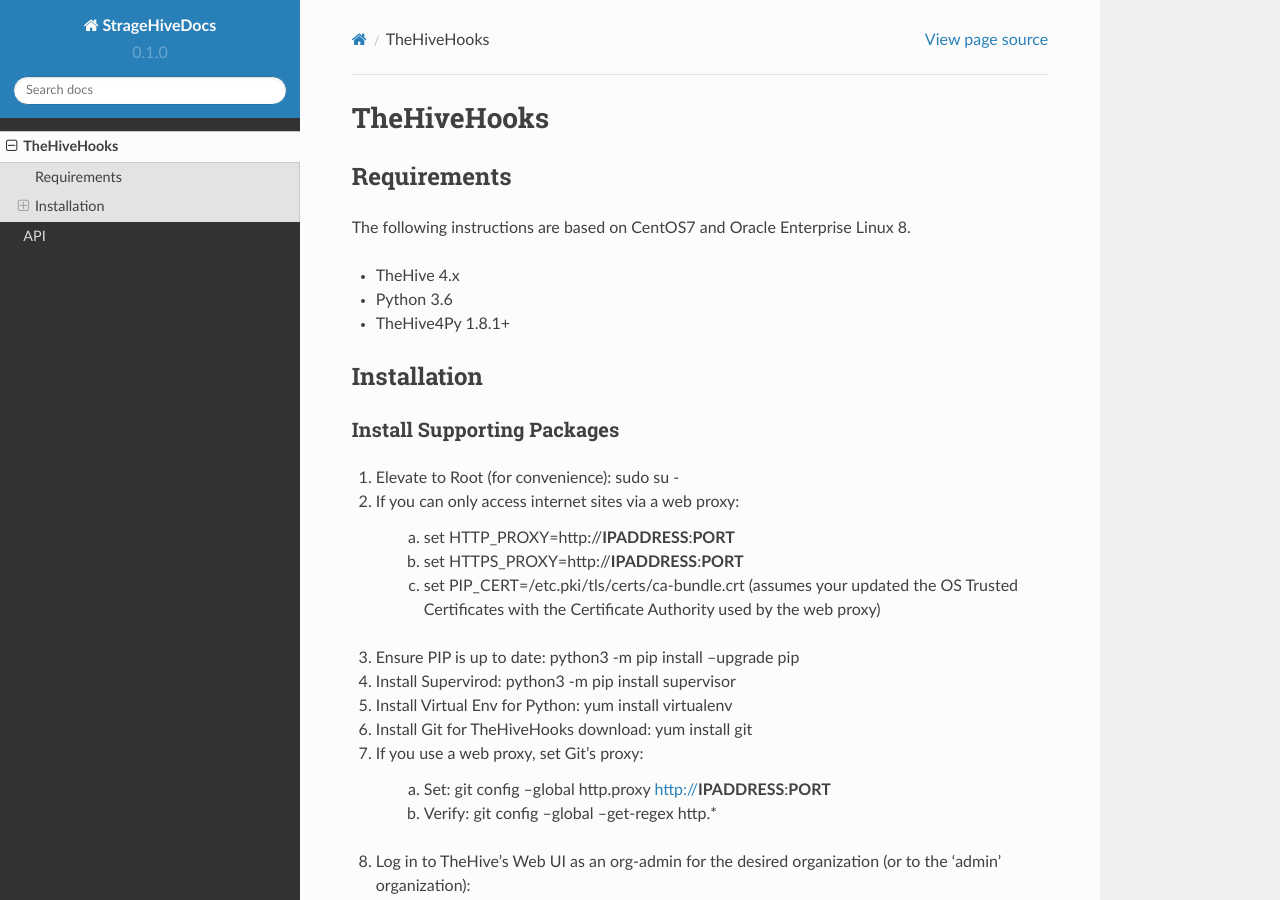
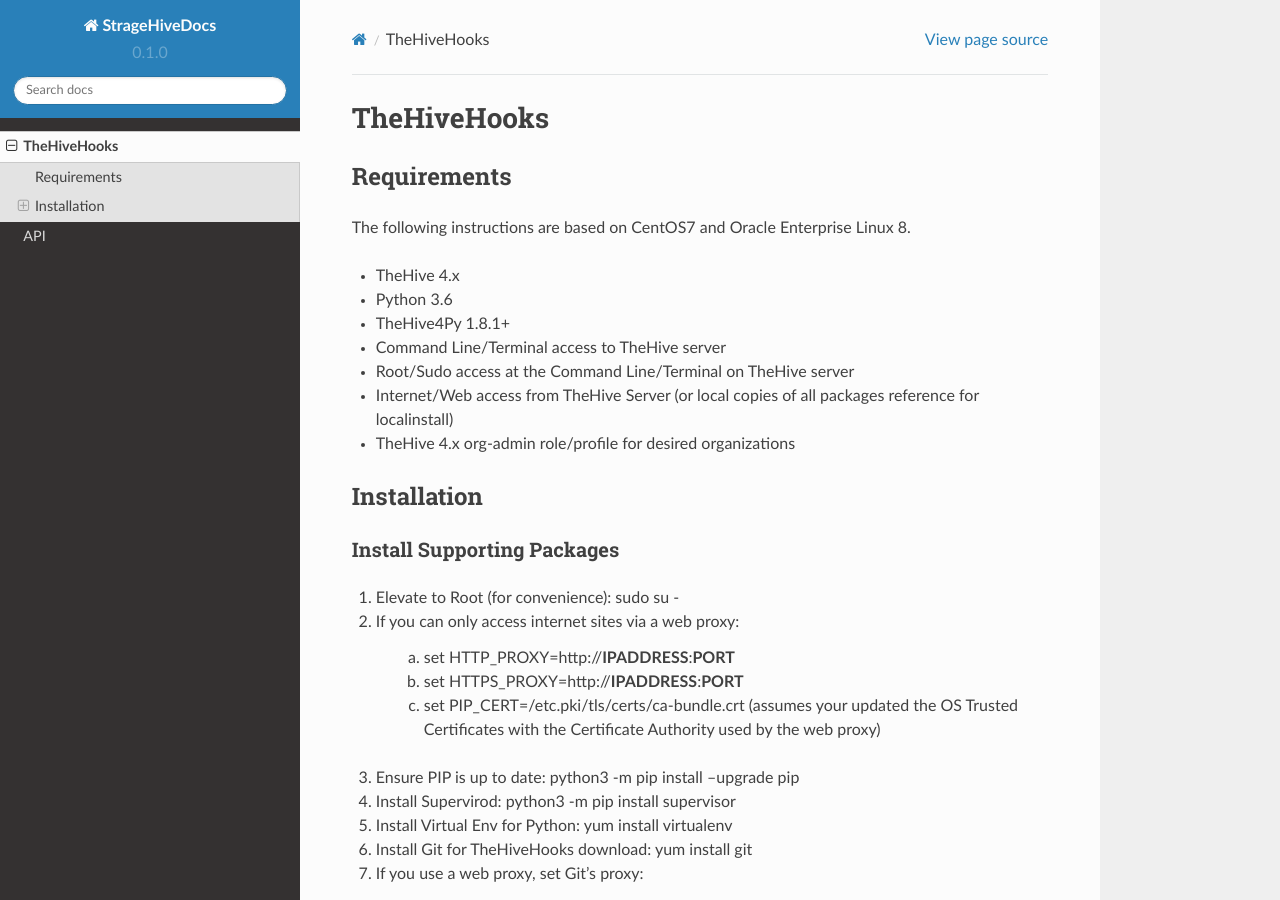
Before and after one commit to Pcktech/build-thehive, a Sphinx documentation site: the page built from docs/source/thehivehooks.rst, in a window 1280 px wide and 900 px high. Built offline with Sphinx 7.4.7 and the Read the Docs theme 2.0.0, drawn with Linux system fonts in a browser that asks for light colours.

Commit message:
Update thehivehooks.rst
Updated requirements.

```diff
--- a/docs/source/thehivehooks.rst
+++ b/docs/source/thehivehooks.rst
@@ -11,6 +11,10 @@
 - TheHive 4.x
 - Python 3.6
 - TheHive4Py 1.8.1+
+- Command Line/Terminal access to TheHive server
+- Root/Sudo access at the Command Line/Terminal on TheHive server
+- Internet/Web access from TheHive Server (or local copies of all packages reference for localinstall)
+- TheHive 4.x org-admin role/profile for desired organizations
 
 .. _Installation
 
```
